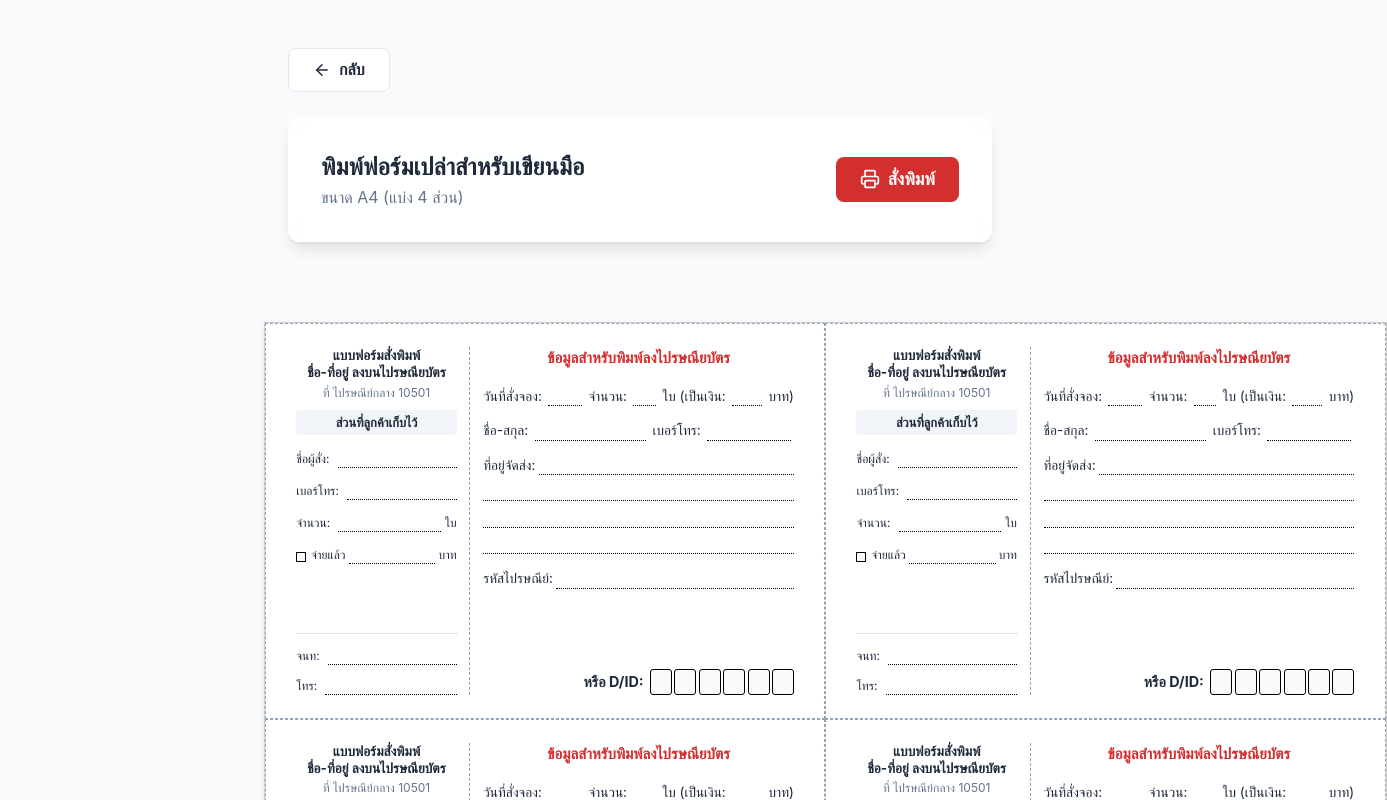
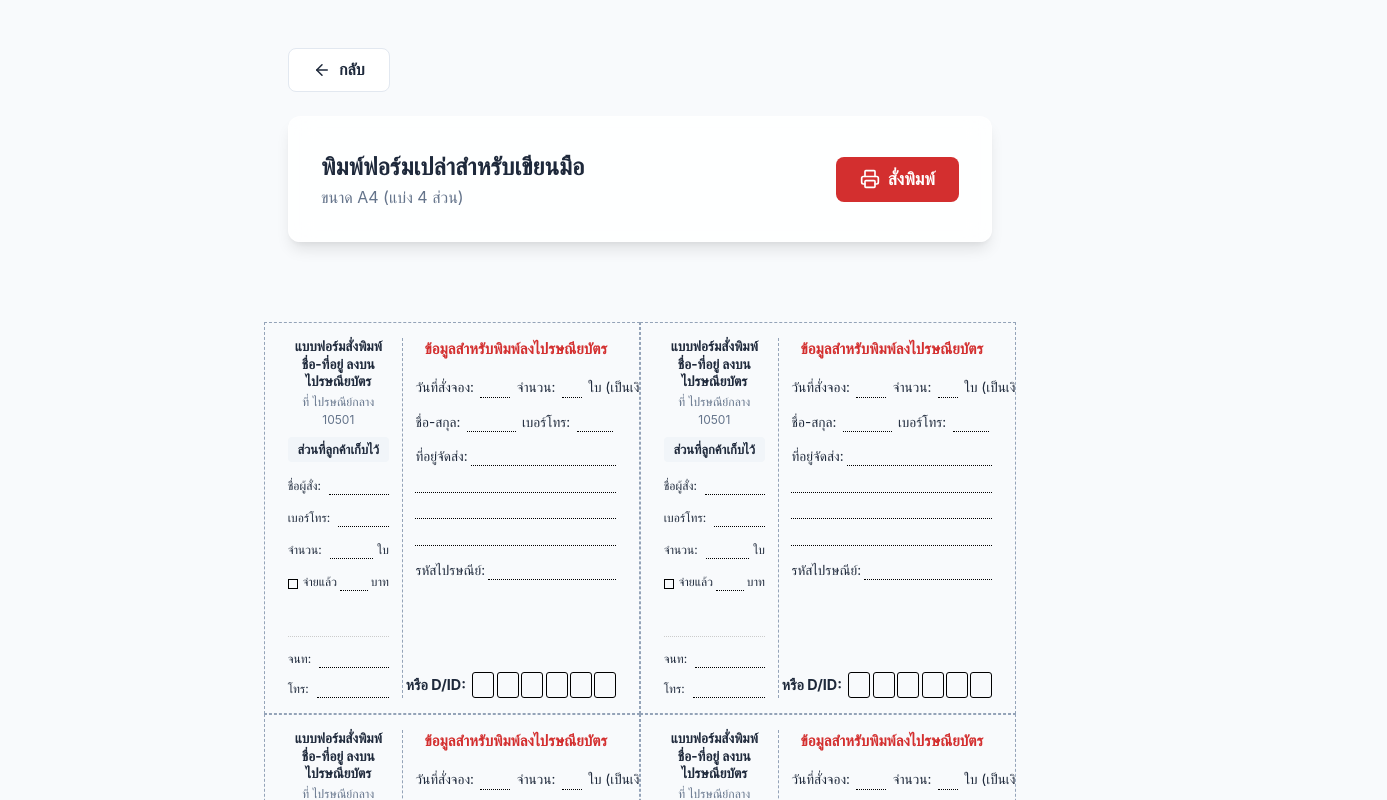
Before and after one commit to DreamerAEKer/PC, a React (Vite) app: page /#/print-blank-forms in a window 1280 px wide. Shown: the top 800 px of the page, 1387 px wide, since content can reach past the window. Built offline with nearby package versions, Linux system fonts and the light colour scheme.

Commit message:
Update PrintBlankForms.jsx

```diff
--- a/src/pages/PrintBlankForms.jsx
+++ b/src/pages/PrintBlankForms.jsx
@@ -97,9 +97,9 @@ export default function PrintBlankForms() {
         </div>
       </div>
 
-      <div className="a4-container">
+      <div className="print-container" style={{ width: '100%', height: '98vh', display: 'grid', gridTemplateColumns: '1fr 1fr', gridTemplateRows: '1fr 1fr', margin: 0, padding: 0, boxSizing: 'border-box' }}>
         {[1, 2, 3, 4].map((item) => (
-          <div key={item} className="blank-form" style={{ flexDirection: 'row', padding: '0.6cm 0.8cm' }}>
+          <div key={item} className="blank-form" style={{ display: 'flex', flexDirection: 'row', padding: '0.4cm 0.6cm', border: '1px dashed #94a3b8', boxSizing: 'border-box', overflow: 'hidden' }}>
 
             {/* Left Column (Tear-off Receipt - 35%) */}
             <div style={{ flex: '0 0 35%', paddingRight: '0.8rem', borderRight: '1px dashed #94a3b8', display: 'flex', flexDirection: 'column', fontSize: '0.75rem' }}>
```
